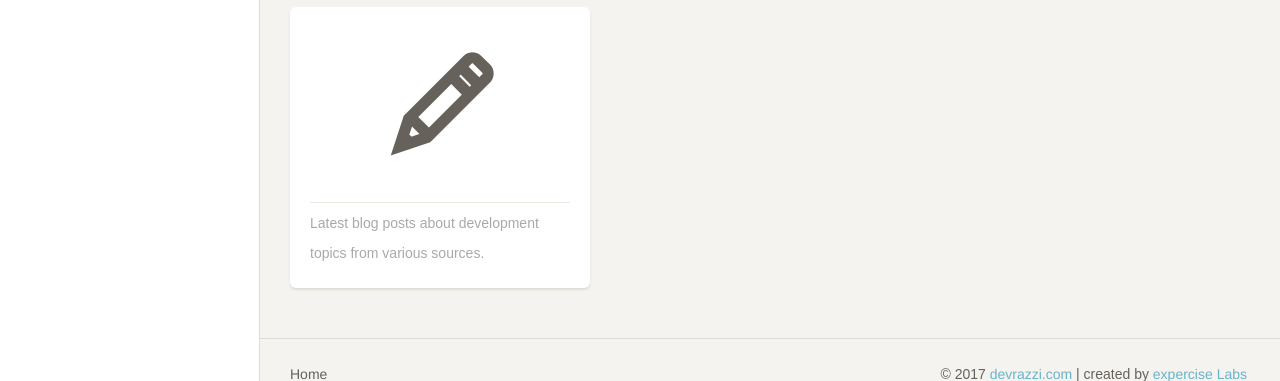
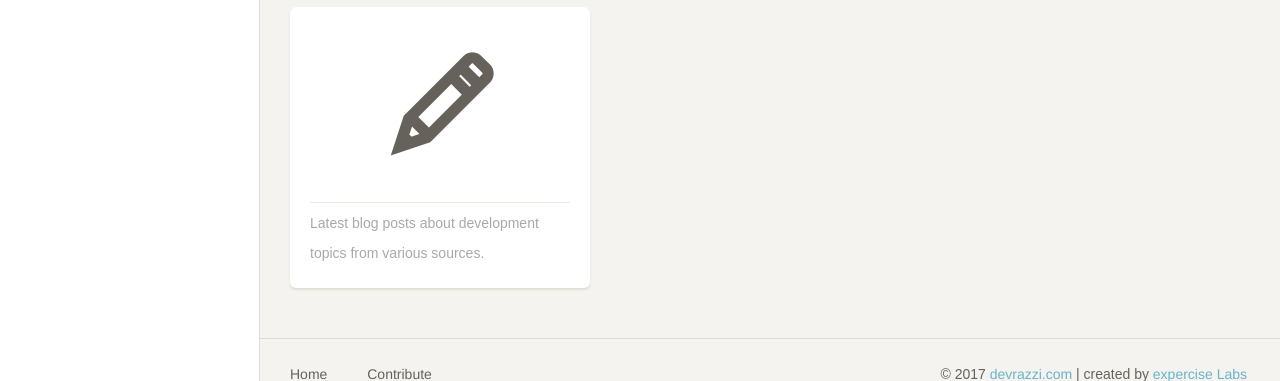
Before and after one commit to devrazzi/devrazzi.github.io, a plain HTML site: page index.html in a window 1280 px wide. Shown: the part 419-800 px from the top of the page. Drawn offline with Linux system fonts and the light colour scheme; a web font is replaced by a local one.

Commit message:
add contribute form link to footer

```diff
--- a/index.html
+++ b/index.html
@@ -209,9 +209,9 @@
                                 Home
                             </a>
                         </li>
-                        <li style="display: none">
-                            <a href="#">
-                                About
+                        <li>
+                            <a href="https://goo.gl/forms/dppwS1F9R0pRiFeR2" target="_blank">
+                                Contribute
                             </a>
                         </li>
                     </ul>
```
Also changed, not shown: latest-popular-video-contents.html (+3 -3 lines), open-source-trends.html (+3 -3 lines).
